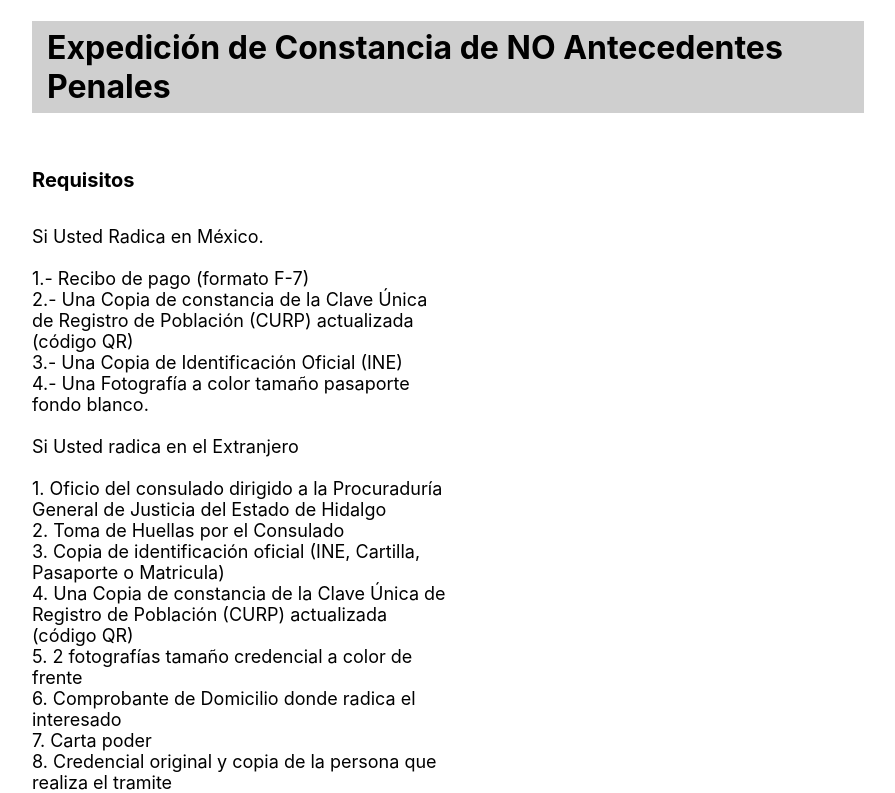
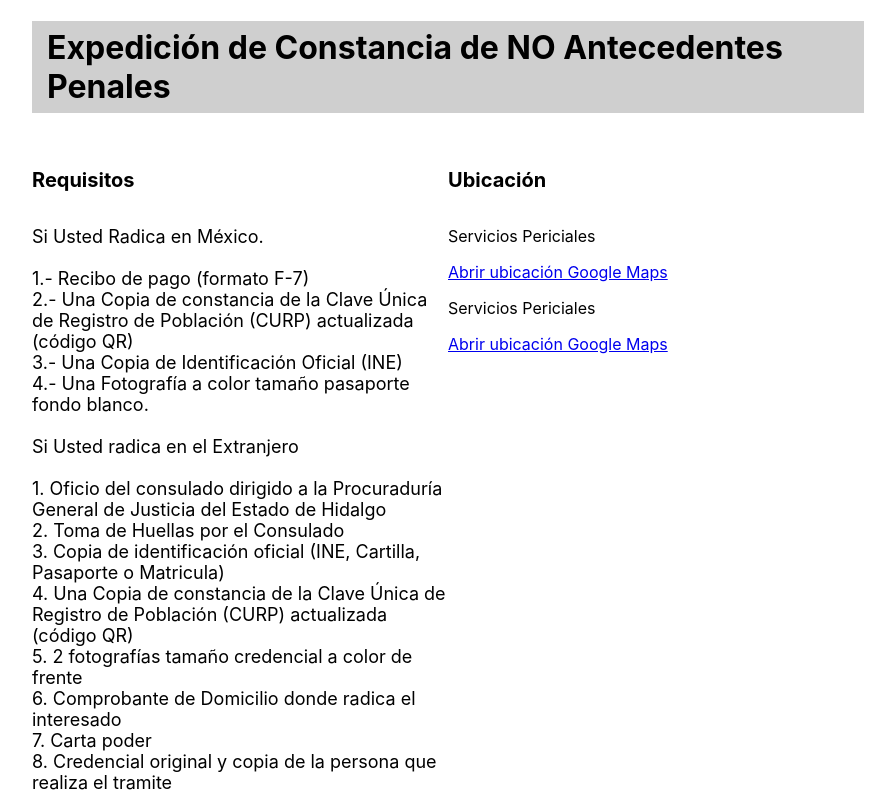
Before and after one commit to SaulSandovalM/Citas, a React (Create React App) app: page / in a window 1280 px wide. Shown: the top 793 px of the page, without its empty margins (192-1087 px from the left). Built offline with nearby package versions, Linux system fonts and the light colour scheme.

Commit message:
ubicacion

```diff
--- a/src/App.js
+++ b/src/App.js
@@ -19,7 +19,7 @@ class App extends Component {
     });
     setTimeout(() => {
       this.setState({alert: false});
-    }, 4000);
+    }, 6000);
   }
 
   resetForm() {
@@ -55,7 +55,7 @@ class App extends Component {
     };
     if (params.nombre && params.apellidop && params.apellidom && params.email && params.rfc && params.municipio && params.colonia && params.fecha && params.hora && params.sede) {
       firebaseConf.database().ref('agenda-cita').push(params).then(() => {
-        this.showAlert('success', 'Tu solicitud fue enviada');
+        this.showAlert('success', 'Tu solicitud fue enviada, no olvides realizar tu pago antes de ir a tu cita.');
       }).catch(() => {
         this.showAlert('danger', 'Tu solicitud no puede ser enviada');
       });
@@ -113,7 +113,11 @@ class App extends Component {
               </p>
             </div>
             <div className="text">
-
+              <h5 className="title-r">Ubicación</h5>
+              <p>Servicios Periciales</p>
+              <a href="https://www.google.com.mx/maps/place/Servicios+Periciales/@20.0645574,-98.7844438,18z/data=!4m5!3m4!1s0x0:0x3c9746ad18bdeb6d!8m2!3d20.065287!4d-98.7853584">Abrir ubicación Google Maps</a>
+              <p>Servicios Periciales</p>
+              <a href="https://www.google.com.mx/maps/place/Servicios+Periciales/@20.0645574,-98.7844438,18z/data=!4m5!3m4!1s0x0:0x3c9746ad18bdeb6d!8m2!3d20.065287!4d-98.7853584">Abrir ubicación Google Maps</a>
             </div>
           </div>
 
@@ -298,7 +302,7 @@ class App extends Component {
                   </div>
                   <div className="form-group-r">
                     <div className="modal-name">
-                      <select className="form-control-r" ref={sede => this.inputSede = sede}>
+                      <select className="form-control-r" ref={sede => this.inputSede = sede} onchange="hello()">
                         <option id='sede'>Pachuca de Soto</option>
                         <option id='sede'>Huejutla</option>
                       </select>
```
